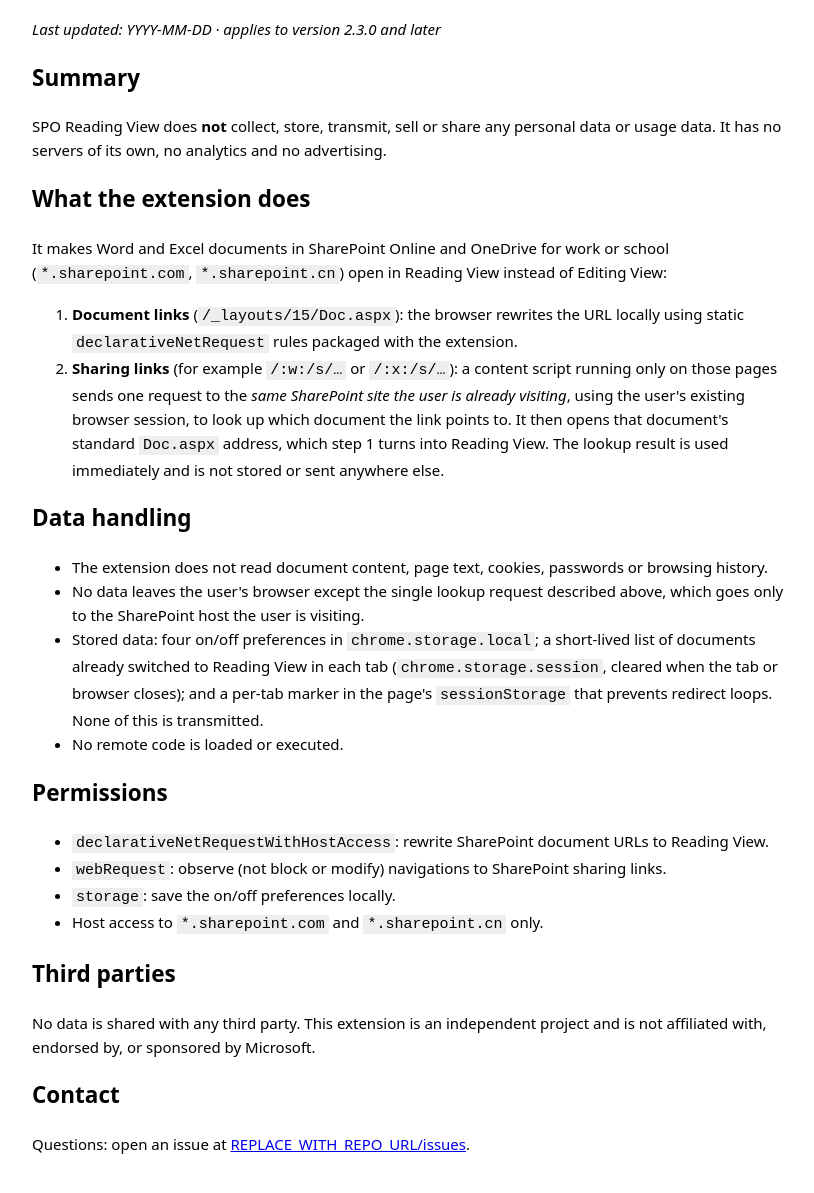
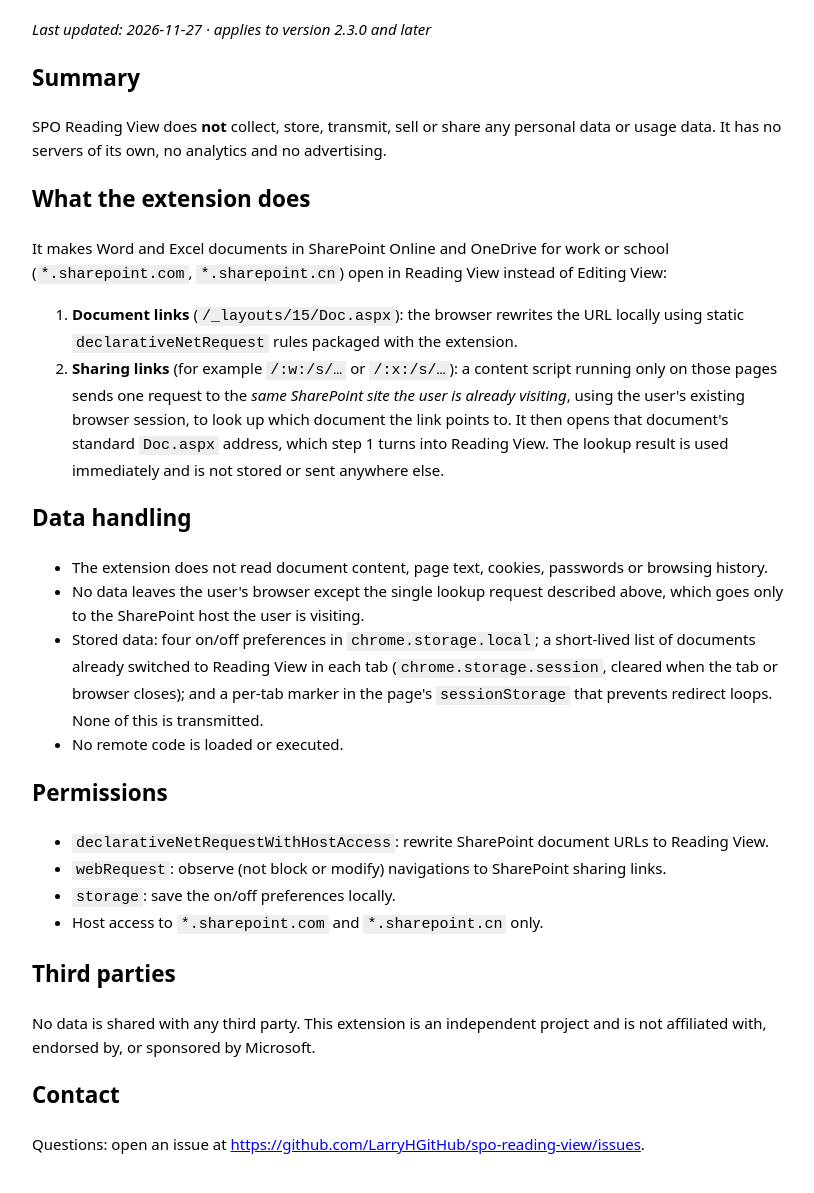
Before and after one commit to LarryHGitHub/spo-reading-view, a browser extension: page docs/index.html in a window 1280 px wide. Shown: the part 91-1284 px from the top of the page, without its empty margins (228-1042 px from the left). Drawn offline with Linux system fonts and the light colour scheme.

Commit message:
Update index.html

```diff
--- a/docs/index.html
+++ b/docs/index.html
@@ -6,7 +6,7 @@
 </head>
 <body>
 <h1>SPO Reading View &ndash; Privacy Policy</h1>
-<p><em>Last updated: YYYY-MM-DD &middot; applies to version 2.3.0 and later</em></p>
+<p><em>Last updated: 2026-11-27 &middot; applies to version 2.3.0 and later</em></p>
 
 <h2>Summary</h2>
 <p>SPO Reading View does <strong>not</strong> collect, store, transmit, sell or share any personal data or usage data.
@@ -49,5 +49,5 @@ per-tab marker in the page's <code>sessionStorage</code> that prevents redirect
 endorsed by, or sponsored by Microsoft.</p>
 
 <h2>Contact</h2>
-<p>Questions: open an issue at <a href="REPLACE_WITH_REPO_URL/issues">REPLACE_WITH_REPO_URL/issues</a>.</p>
+<p>Questions: open an issue at <a href="https://github.com/LarryHGitHub/spo-reading-view/issues">https://github.com/LarryHGitHub/spo-reading-view/issues</a>.</p>
 </body></html>
```
